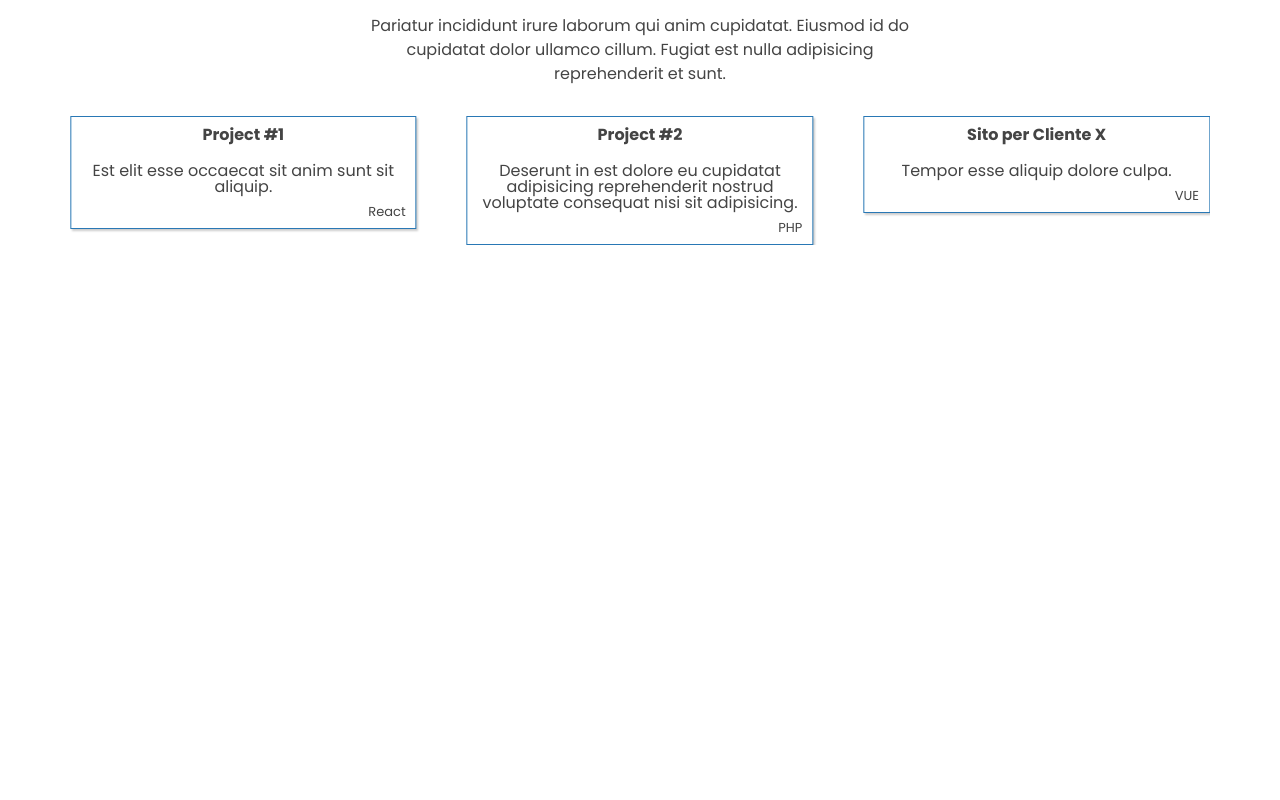
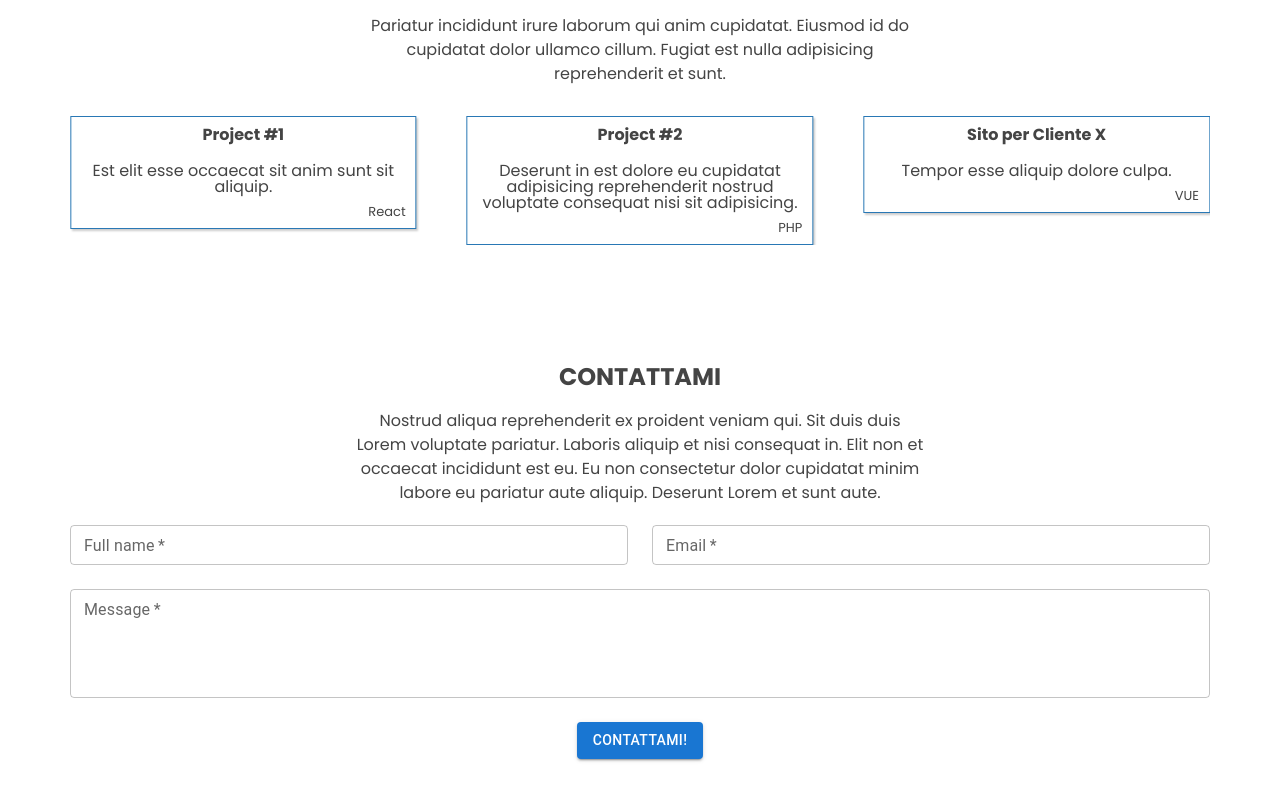
Before and after one commit to dmaggiore-sorint/ribes-portfolio, a React (Create React App) app: page / in a window 1280 px wide. Shown: the part 408-1208 px from the top of the page. Before the commit the page ends 800 px from the top, so only its background shows below. Built offline with nearby package versions, Linux system fonts and the light colour scheme.

Commit message:
Aggiunto componente Contacts

```diff
--- a/src/App.js
+++ b/src/App.js
@@ -8,6 +8,7 @@ function App() {
     <div>
       <About />
       <Projects />
+      <Contacts />
     </div>
   );
 }
--- a/src/components/Contacts.js
+++ b/src/components/Contacts.js
@@ -1,5 +1,55 @@
+import { Button, Grid, TextField } from "@mui/material";
+import { contacts } from "../portfolio";
+
 function Contacts() {
-  return <div>Contacts</div>;
+  return (
+    <section id="contacts" className="contacts">
+      <h3>{contacts?.title}</h3>
+      <p className="contacts__description">{contacts?.description}</p>
+      <div className="contacts__form">
+        <form>
+          <Grid container spacing={3}>
+            <Grid item xs={12} md={6}>
+              <TextField
+                id="name"
+                label="Full name"
+                variant="outlined"
+                size="small"
+                fullWidth
+                required
+              />
+            </Grid>
+            <Grid item xs={12} md={6}>
+              <TextField
+                id="email"
+                type="email"
+                label="Email"
+                variant="outlined"
+                size="small"
+                fullWidth
+                required
+              />
+            </Grid>
+            <Grid item xs={12}>
+              <TextField
+                id="message"
+                label="Message"
+                variant="outlined"
+                size="small"
+                fullWidth
+                multiline
+                rows={4}
+                required
+              />
+            </Grid>
+            <Grid item xs={12}>
+              <Button variant="contained">Contattami!</Button>
+            </Grid>
+          </Grid>
+        </form>
+      </div>
+    </section>
+  );
 }
 
 export default Contacts;
--- a/src/index.css
+++ b/src/index.css
@@ -81,12 +81,26 @@ h3 {
   font-size: small;
 }
 
+.contacts {
+  text-align: center;
+}
+.contacts__description {
+  max-width: 50%;
+  margin: 20px auto 0;
+  line-height: 1.5;
+}
+.contacts__form {
+  margin-top: 20px;
+}
 
 @media all and (max-width: 980px) {
   .about__description {
     max-width: 65%;
   }
   .projects__description {
+    max-width: 65%;
+  }
+  .contacts__description {
     max-width: 65%;
   }
 }
@@ -97,4 +111,7 @@ h3 {
   .projects__description {
     max-width: 90%;
   }
+  .contacts__description {
+    max-width: 65%;
+  }
 }
--- a/src/portfolio.js
+++ b/src/portfolio.js
@@ -49,3 +49,9 @@ export const projects = {
     },
   ],
 };
+
+export const contacts = {
+  title: "CONTATTAMI",
+  description:
+    "Nostrud aliqua reprehenderit ex proident veniam qui. Sit duis duis Lorem voluptate pariatur. Laboris aliquip et nisi consequat in. Elit non et occaecat incididunt est eu. Eu non consectetur dolor cupidatat minim labore eu pariatur aute aliquip. Deserunt Lorem et sunt aute.",
+};
```
